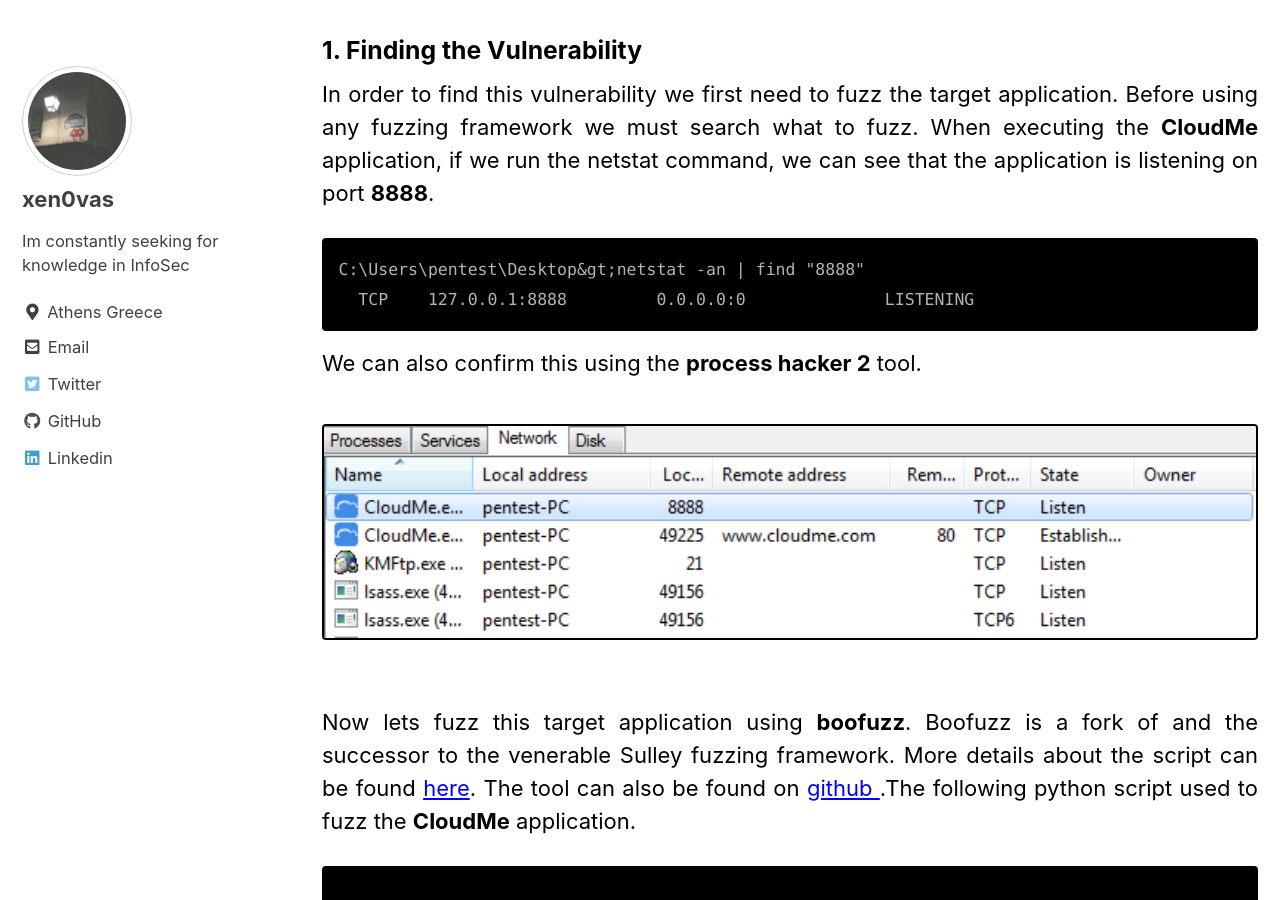
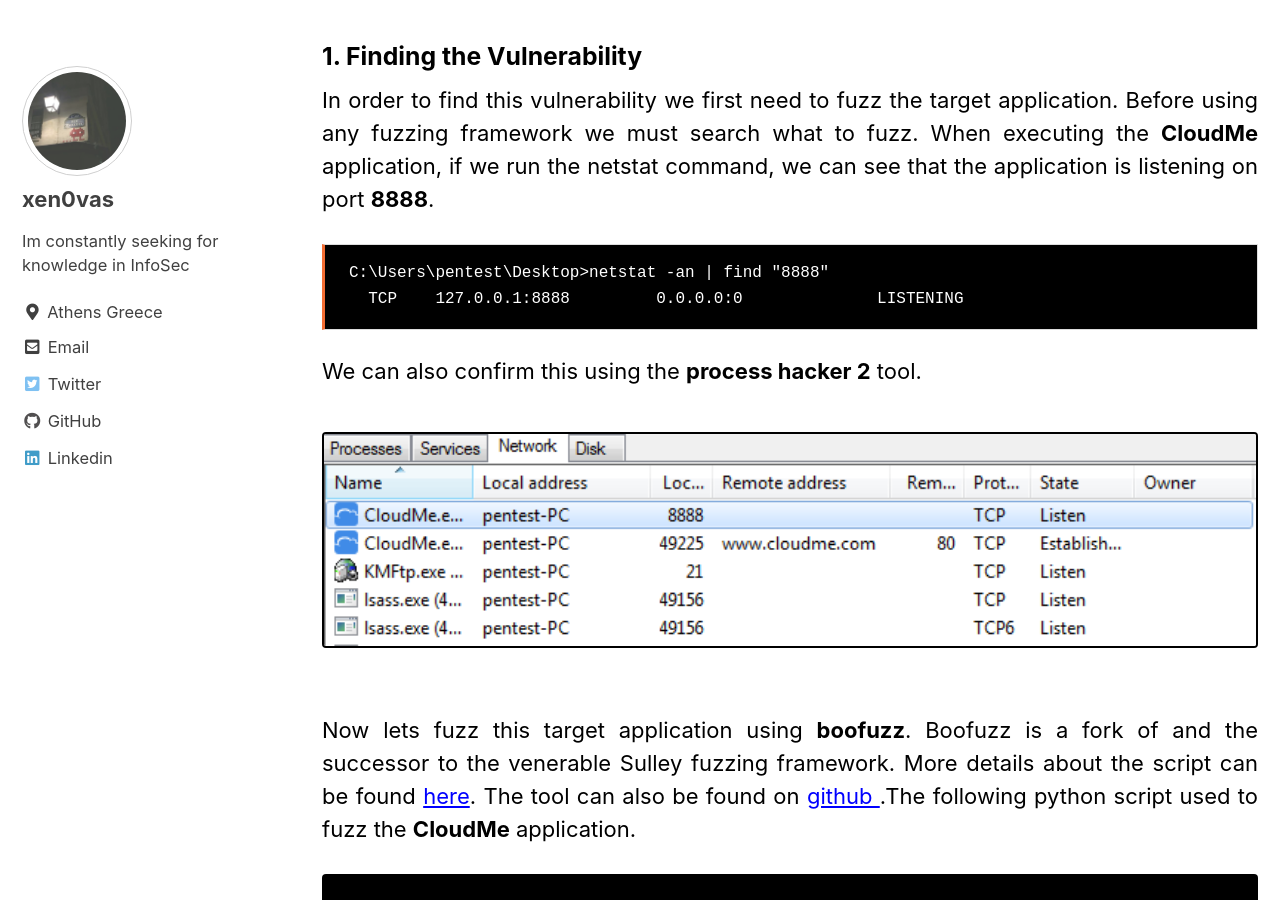
Before and after one commit to xen0vas/xen0vas.github.io, a Jekyll site: the page built from _posts/2021-02-18-cloudme-v1-11-2-dep-bypass-using-rop-gadgets.md, in a window 1280 px wide and 900 px high, scrolled down 3904 px. Built offline with Jekyll 4.4.1, drawn with Linux system fonts in a browser that asks for light colours; cached includes are drawn as plain includes.

Commit message:
DEP Bypass using ROP chains

````diff
--- a/_posts/2021-02-18-cloudme-v1-11-2-dep-bypass-using-rop-gadgets.md
+++ b/_posts/2021-02-18-cloudme-v1-11-2-dep-bypass-using-rop-gadgets.md
@@ -59,9 +59,9 @@
 <h3>The Walkthrough</h3>
 <p align="justify">Before proceeding with the exercise set DEP to <code>AlwaysOn</code> using the following command:</p>
 
-```bash
+<pre style="color: white;background: #000000;border: 1px solid #ddd;border-left: 3px solid #f36d33;page-break-inside: avoid;font-family: Courier New;font-size: 16px;line-height: 1.6;margin-bottom: 1.6em;max-width: 100%;padding: 1em 1.5em;display: block;white-space: pre-wrap;white-space: -moz-pre-wrap;white-space: -pre-wrap;white-space: -o-pre-wrap;word-wrap: break-word;">
 bcdedit /set nx AlwaysOn
-```
+</pre>
 
 <p> verify that the setting is enabled as shown below</p>
 
@@ -89,10 +89,10 @@
 <h3>1. Finding the Vulnerability</h3>
 <p align="justify">In order to find this vulnerability we first need to fuzz the target application. Before using any fuzzing framework we must search what to fuzz. When executing the <b>CloudMe</b> application, if we run the netstat command, we can see that the application is listening on port <b>8888</b>.</p>
 
-```
+<pre style="color: white;background: #000000;border: 1px solid #ddd;border-left: 3px solid #f36d33;page-break-inside: avoid;font-family: Courier New;font-size: 16px;line-height: 1.6;margin-bottom: 1.6em;max-width: 100%;padding: 1em 1.5em;display: block;white-space: pre-wrap;white-space: -moz-pre-wrap;white-space: -pre-wrap;white-space: -o-pre-wrap;word-wrap: break-word;">
 C:\Users\pentest\Desktop&gt;netstat -an | find "8888"
   TCP    127.0.0.1:8888         0.0.0.0:0              LISTENING
-```
+</pre>
 
 <p align="justify">We can also confirm this using the <b>process hacker 2</b> tool.</p>
 <figure><img style="display: block;margin-left: auto;margin-right: auto;border: 2px solid black;" src="{{ site.baseurl }}/assets/images/2021/02/phtool.png" alt="PHTool" width="630" height="143" /></figure>
````
